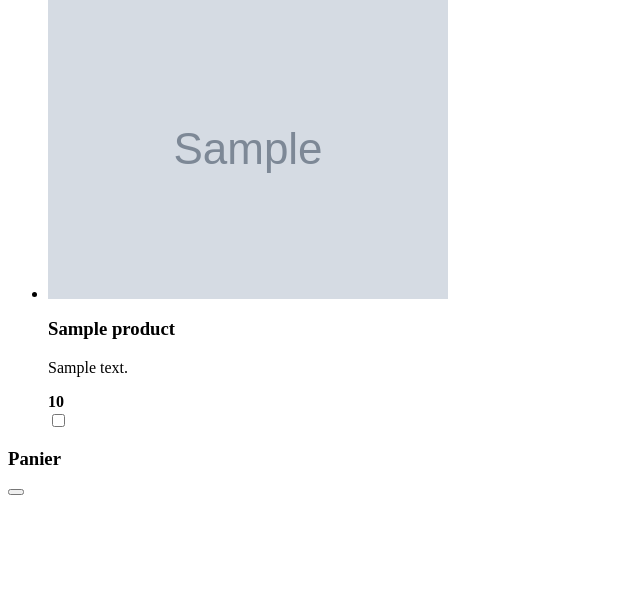
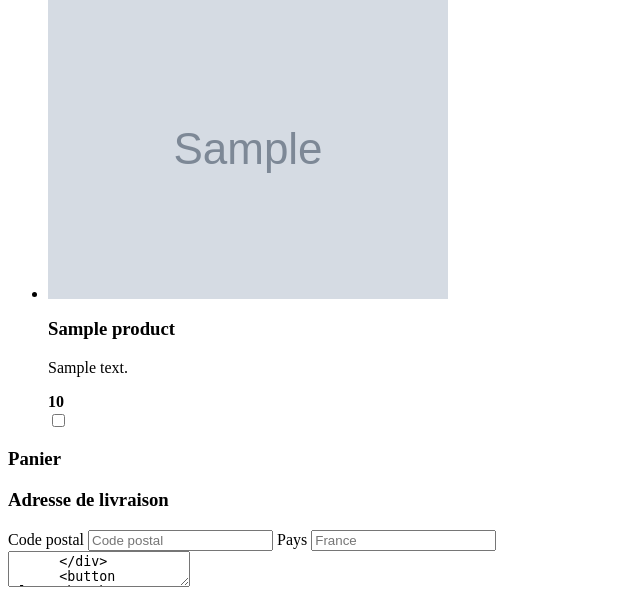
Before and after one commit to blnche/res04-php-e-commerce, a PHP site: template views/order/order-products.phtml in a window 1280 px wide. Shown: the part 192-800 px from the top of the page, without its empty margins (0-640 px from the left). Run offline with PHP 8.4, Linux system fonts and the light colour scheme; the template is opened without the code that fills it: most values are stand-ins (such as "Sample title", 1, 10 or a date in 2020); grey boxes marked "Sample" are stand-in pictures.

Commit message:
view order-products add address form field

```diff
--- a/views/order/order-products.phtml
+++ b/views/order/order-products.phtml
@@ -59,7 +59,18 @@ $data :: ARRAY
 
          </ul>
       </section>
-      <button type="submit"></button>
+      <div>
+         <h3>Adresse de livraison</h3>
+         <div class="d-flex gap-2">
+            <label for="address_code_postal" class="visually-hidden">Code postal</label>
+            <input class="form-control" type="number" name="address_code_postal" value="" placeholder="Code postal" id="address_code_postal">
+            <label for="address_pays" class="visually-hidden">Pays</label>
+            <input class="form-control" type="text" name="address_pays" value="" placeholder="France" id="address_pays">
+         </div>
+         <label for="address_details"></label>
+         <textarea class="form-control" type="text" name="address_details" value="" placeholder="Ex: 1 rue Dufour" id="address_details">
+      </div>
+      <button class="btn btn-primary" type="submit">Valider la commande</button>
    </form>
 </section>
 
@@ -78,9 +89,9 @@ $data :: ARRAY
          cart.appendChild(li);
          const hiddenFormValue = document.createElement('input');
          // met chaque product_id dans le meme tableau itérable coté back dans $_POST['products_ids']
-         hiddenFormValue.setAttribute('type','hidden');
-         hiddenFormValue.setAttribute('name','products_ids[]');
-         hiddenFormValue.setAttribute('value',product.id);
+         hiddenFormValue.setAttribute('type', 'hidden');
+         hiddenFormValue.setAttribute('name', 'products_ids[]');
+         hiddenFormValue.setAttribute('value', product.id);
       });
    }
 
@@ -88,18 +99,22 @@ $data :: ARRAY
       productCheck.addEventListener('click', (e) => {
          if (e.target.checked === false) {
             e.target.checked = true;
-            const product = {name: e.target.getAttribute('name'), id: e.target.getAttribute('id')};
+            const product = {
+               name: e.target.getAttribute('name'),
+               id: e.target.getAttribute('id')
+            };
             productsInCart.push(product);
             populateCart(productsInCart);
-         }
-         else {
+         } else {
             e.target.checked = false;
-            const product = {name: e.target.getAttribute('name'), id: e.target.getAttribute('id')};
+            const product = {
+               name: e.target.getAttribute('name'),
+               id: e.target.getAttribute('id')
+            };
             let index = productsInCart.indexOf(product);
             productsInCart.splice(index, 1);
             populateCart(productsInCart);
          }
       })
    })
-
 </script>
```
